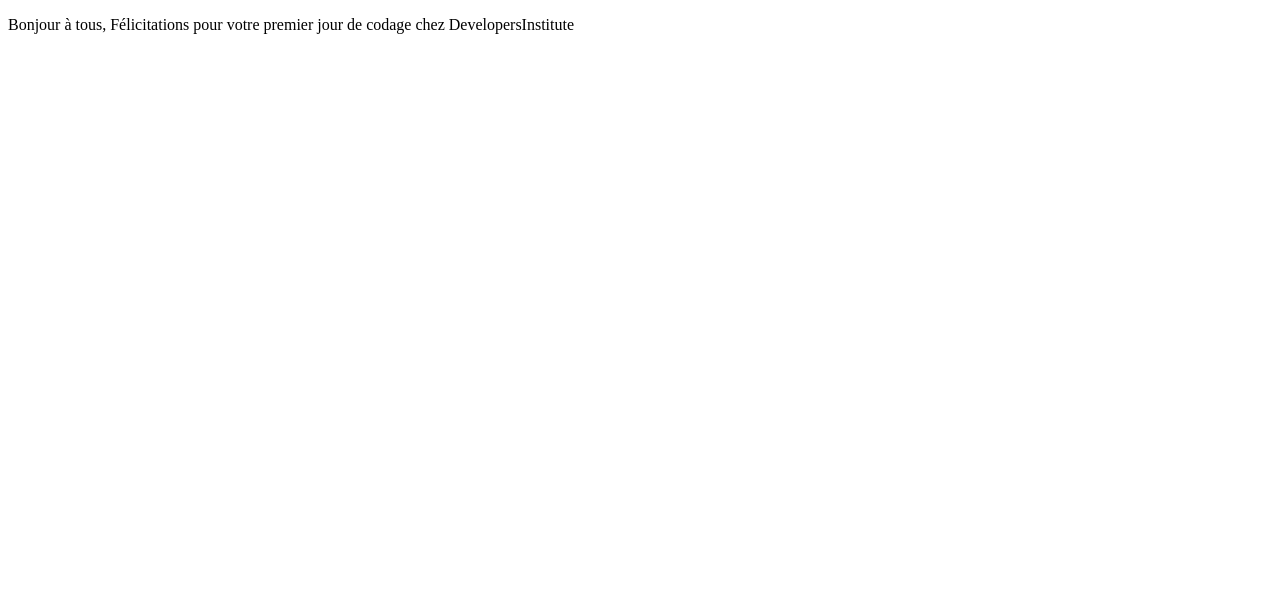
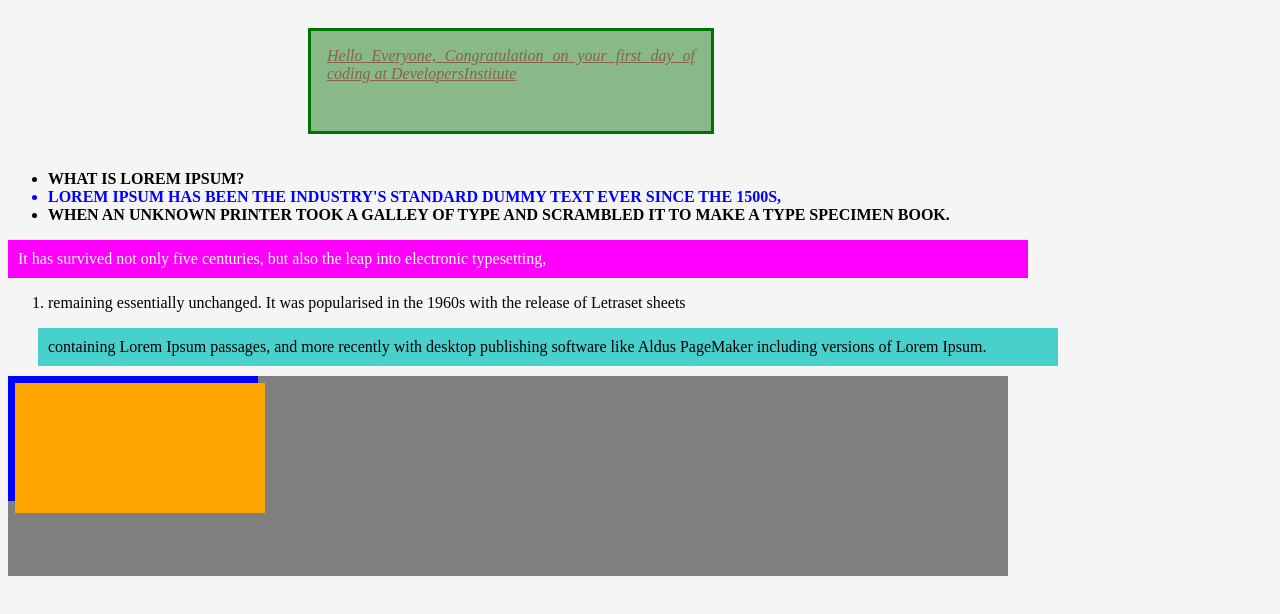
Before and after one commit to Oussoudomasango/DI-Bootcamp-stage1, a plain HTML site: page exercice_css/exercice-1.html in a window 1280 px wide. Drawn offline with Linux system fonts and the light colour scheme.

Commit message:
exercice de css fini

```diff
--- a/exercice_css/exercice-1.html
+++ b/exercice_css/exercice-1.html
@@ -2,13 +2,44 @@
 <html lang="en">
 <head>
     <meta charset="UTF-8">
-    <meta http-equiv="X-UA-Compatible" content="IE=edge">
-    <meta name="viewport" content="width=device-width, initial-scale=1.0">
+    <link rel="stylesheet" href="style-1.css">
     <title>Document</title>
 </head>
 <body>
-    <div>
-        <p>Bonjour à tous, Félicitations pour votre premier jour de codage chez DevelopersInstitute</p>
+    <header>
+        <div class="head">
+            <p class="head_p">Hello Everyone, Congratulation on your first day of coding at DevelopersInstitute</p>
+        </div>
+    </header>
+    <div class="un" >
+    <ul>
+        <li>What is Lorem Ipsum?</li>
+        <li class="bleu">Lorem Ipsum has been the industry's standard dummy text ever since the 1500s, </li>
+       <li>when an unknown printer took a galley of type and scrambled it to make a type specimen book. </li>
+    </ul>
+</div>
+<div>
+    <p class="rose">It has survived not only five centuries, but also the leap into electronic typesetting,</p>
+    <ol>
+        <li> remaining essentially unchanged. It was popularised in the 1960s with the release of Letraset sheets </li>
+    </ol>
+    <p class="bleu_clair"> containing Lorem Ipsum passages, and more recently with desktop publishing software like Aldus PageMaker including versions of Lorem Ipsum.</p>
+</div>
+
+<div class="parent">
+    <div class="bleu_d">
+
     </div>
+    <div class="orange">
+
+    </div>
+
+</div>
+
+
+
+
+
+
 </body>
 </html>
--- a/exercice_css/style-1.css
+++ b/exercice_css/style-1.css
@@ -1,6 +1,62 @@
-p{
+body{
+    width: 1000px; background-color: whitesmoke; overflow: scroll; overflow-wrap: break-word ;
+}
+.head{
+    width: 400px;
+    height: 100px;
+    background-color: rgb(137, 185, 137);
+    border: solid 3px rgb(0, 116, 0);
+    margin: 2% 30%;
+    display: inline-block;
+}
+div.un{
+    font-weight: 900;
+    text-transform: capitalize;
+    text-transform: uppercase;
+}
+.head_p{
+    padding:0% 4%;
+    font-style: italic;
     text-align: justify;
     text-decoration: underline;
-    text-decoration: orangered;
-    te
+    color:  rgba(136, 84, 65, 0.856);
 }
+.bleu{
+    color: blue;
+}
+.rose{
+    width: 100%;
+    height: auto;
+    padding: 1%;
+    color: white;
+    background-color: fuchsia ;
+}
+.bleu_clair{
+    width: 100%;
+    height: auto;
+    padding: 1%;
+    background-color: mediumturquoise;
+    margin: 1% 3%;
+}
+.parent{
+    width: 100%;
+    height: 200px;
+    background-color: grey;
+    border: 2px solid black);
+border
+}
+.bleu_d{
+    position: relative;
+    background-color: blue;
+    width: 25%;
+    height: 125px;
+
+}
+.orange{
+    position: relative;
+    background-color: orange;
+    width: 25%;
+    height: 130px;
+    top: -118px;
+    left: 7px;
+}
```
